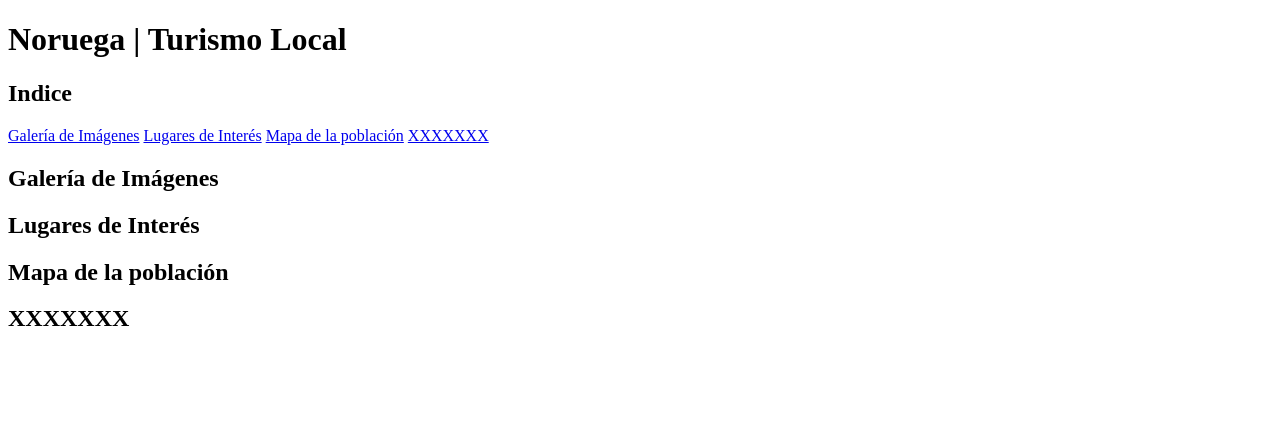
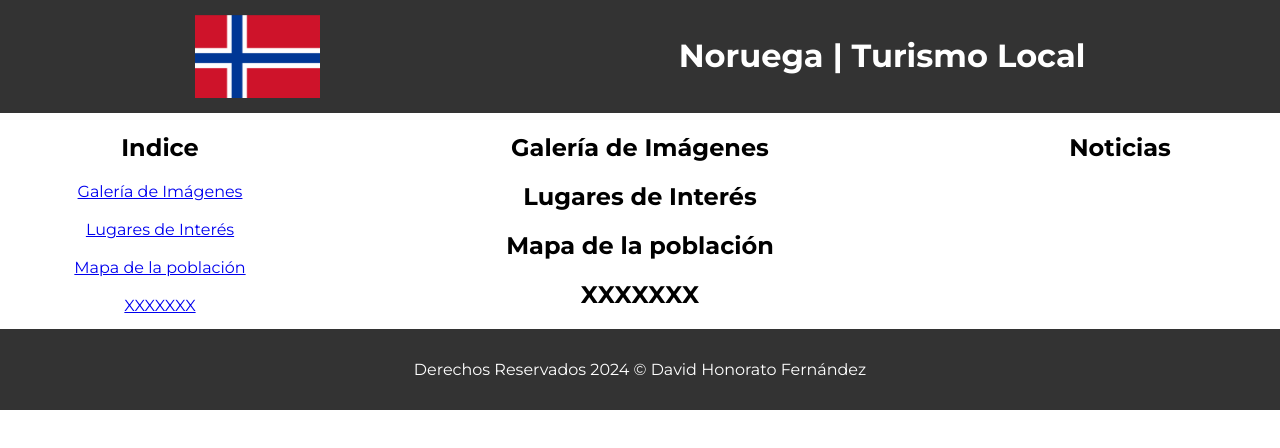
Before and after one commit to DavidHonoratoFernandez/HonoratoDavid_ASIX1_0373_AE5_TurismoLocal, a plain HTML site: page index.html in a window 1280 px wide. Drawn offline with Linux system fonts and the light colour scheme.

Commit message:
CSS de la estructura, Footer y Titulo Noticias hechos

```diff
--- a/estilos.css
+++ b/estilos.css
@@ -0,0 +1,39 @@
+* {
+    box-sizing: border-box;
+}
+
+body {
+    margin: 0;
+    text-align: center;
+    font-family: "Montserrat", serif;
+    font-optical-sizing: auto;
+}
+
+header {
+    display: flex;
+    justify-content: space-around;
+}
+
+header, footer {
+    background-color: #333;
+    color: #fff;
+    padding: 15px;
+    text-align: center;
+}
+
+#enlaces {
+    display: flex;
+    flex-direction: column;
+}
+
+aside {
+    width: 25%;
+}
+
+section {
+    width: 50%;
+}
+
+main {
+    display: flex;
+}
--- a/index.html
+++ b/index.html
@@ -5,25 +5,32 @@
     <meta name="viewport" content="width=device-width, initial-scale=1.0">
     <title>Noruega | Turismo Local</title>
     <link rel="stylesheet" href="./estilos.css">
+    <link href="https://fonts.googleapis.com/css2?family=Lilita+One&family=Montserrat:ital,wght@0,100..900;1,100..900&display=swap" rel="stylesheet">
 </head>
 <body>
     <header>
+        <img src="./img/Bandera.png" alt="Bandera" width="10%">
         <h1>Noruega | Turismo Local</h1>
     </header>
 
     <main>
         <aside>
             <h2>Indice</h2>
-            <a href="#Galeria">Galería de Imágenes</a>
-            <a href="#Lugares">Lugares de Interés</a>
-            <a href="#Mapa">Mapa de la población</a>
-            <a href="#XXXXXXX">XXXXXXX</a>
-
+            <div id="enlaces">
+                <a href="#Galeria">Galería de Imágenes</a>
+                    <br>
+                <a href="#Lugares">Lugares de Interés</a>
+                    <br>
+                <a href="#Mapa">Mapa de la población</a>
+                    <br>
+                <a href="#XXXXXXX">XXXXXXX</a>
+            </div>
         </aside>
 
         <section>
             <div>
                 <h2 id="Galeria">Galería de Imágenes</h2>
+
             </div>
             <div>
                 <h2 id="Lugares">Lugares de Interés</h2>
@@ -37,8 +44,12 @@
         </section>
 
         <aside>
-
+            <h2>Noticias</h2>
         </aside>
     </main>
+
+    <footer>
+        <p>Derechos Reservados 2024 &copy; David Honorato Fernández</p>
+    </footer>
 </body>
 </html>
```
Also changed, not shown: img/Bandera.png (added).
